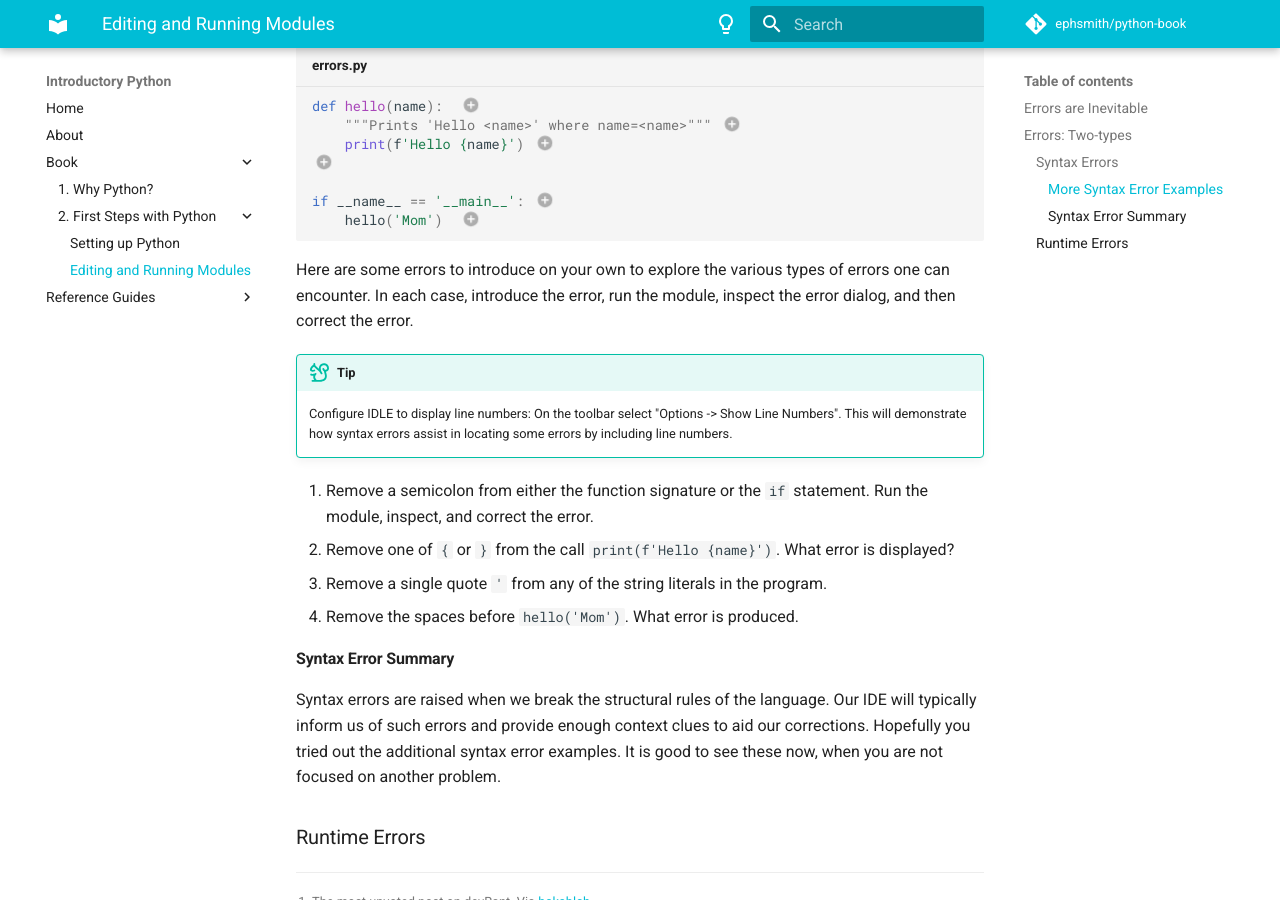
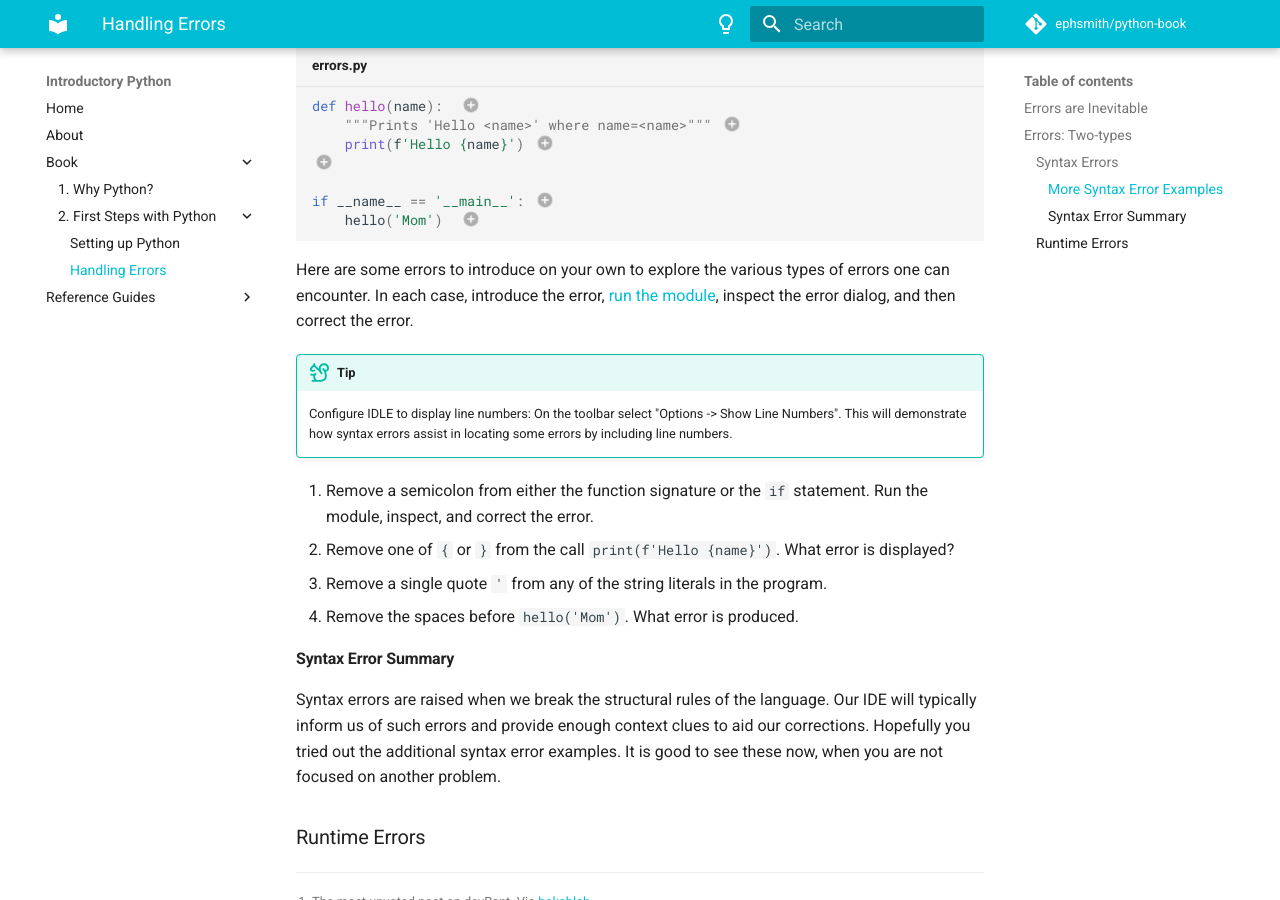
Before and after one commit to ephsmith/python-book, an MkDocs documentation site: the page built from docs/02-interpreting-errors.md, in a window 1280 px wide and 900 px high, scrolled down 2777 px. Built offline with MkDocs 1.6.1 and Material for MkDocs 9.7.7, drawn with Linux system fonts in a browser that asks for light colours; comment, search, counter and statistics services are not loaded; some of the changed lines change nothing that is shown; some of the changed text lies outside the part shown.

Commit message:
Errors: Added nav and an internal link to editing and running modules.

```diff
--- a/docs/02-interpreting-errors.md
+++ b/docs/02-interpreting-errors.md
@@ -107,8 +107,9 @@ if __name__ == '__main__': #  (5)!
    (Run-Run Module in IDLE). This is a call to the `hello()` function defined previously.
 
 Here are some errors to introduce on your own to explore the various types of errors
-one can encounter. In each case, introduce the error, run the module, inspect the
-error dialog, and then correct the error.
+one can encounter. In each case, introduce the error, [run the module](02-setting-up-python.md#edit-and-run-a-python-module), inspect the error dialog, and
+then
+correct the error.
 
 !!! tip
     Configure IDLE to display line numbers: On the toolbar select "Options -> Show Line
--- a/mkdocs.yml
+++ b/mkdocs.yml
@@ -16,7 +16,7 @@ nav:
       - '1. Why Python?': '01-why-python.md'
       - '2. First Steps with Python':
          - 'Setting up Python': '02-setting-up-python.md'
-         - 'Editing and Running Modules': '02-interpreting-errors.md'
+         - 'Handling Errors': '02-interpreting-errors.md'
     - 'Reference Guides':
       - 'GitHub': 'guides/github-references.md'
 
```
